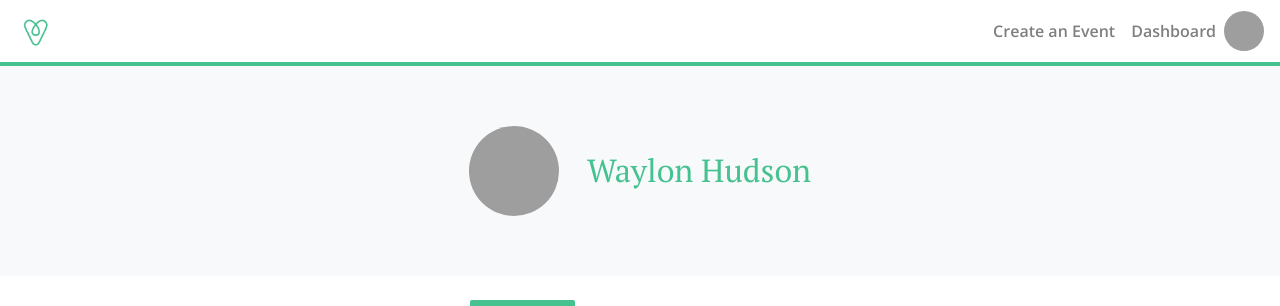
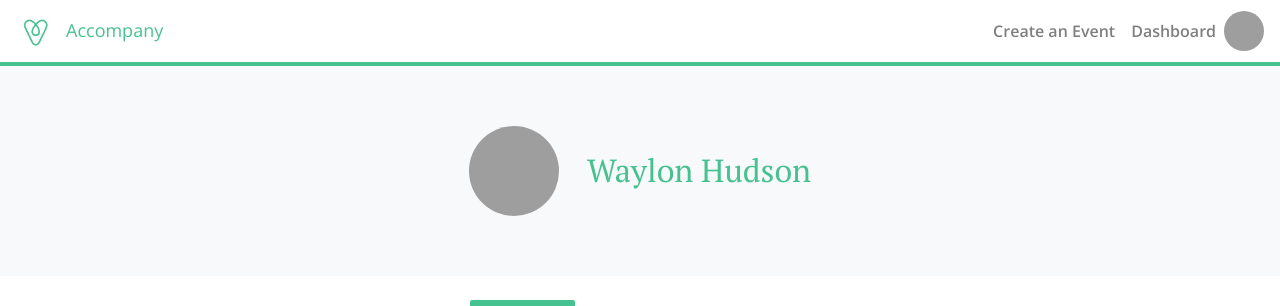
Before and after one commit to jpaulines/rails-date-hiring, a Rails app: page /profile/1 in a window 1280 px wide. Shown: the top 306 px of the page. Run offline with Rails 7, Linux system fonts and the light colour scheme; a user stored in the database is signed in; data comes from the database, SQL or seed files in the repository; style sheets or scripts are compiled from the project's sources; some libraries are stand-ins or nearby versions; some web fonts are replaced; grey boxes are pictures that could not be loaded.

Commit message:
navbaaar

```diff
--- a/app/assets/stylesheets/components/_navbar.scss
+++ b/app/assets/stylesheets/components/_navbar.scss
@@ -26,3 +26,13 @@ a.dropdown-item {
   color: $green;
   }
 }
+
+#navbar-name {
+  padding: 0;
+  color: $green;
+  font-weight: 400;
+  margin-bottom: 0;
+  margin-left: 10px;
+  font-size: 18px;
+
+}
--- a/app/controllers/events_controller.rb
+++ b/app/controllers/events_controller.rb
@@ -51,6 +51,7 @@ class EventsController < ApplicationController
   end
 
   def edit
+    @user = current_user
   end
 
   def update
--- a/app/views/pages/profile.html.erb
+++ b/app/views/pages/profile.html.erb
@@ -1,5 +1,5 @@
 <div class="profile-header">
-    <%= image_tag @user.profile_image, class: "avatar-profile mr-2" %>
+    <%= cl_image_tag @user.profile_image, class: "avatar-profile mr-2" %>
     <h1 class="h1-profile-wm"><%= @user.first_name %> <%= @user.last_name %></h1>
 </div>
 <div class="container">
--- a/app/views/shared/_navbar.html.erb
+++ b/app/views/shared/_navbar.html.erb
@@ -1,6 +1,7 @@
 <div class="navbar navbar-expand-sm navbar-light navbar-lewagon">
-  <%= link_to root_path, class: "navbar-brand" do %>
+  <%= link_to root_path, class: "navbar-brand d-flex justify-content-center align-items-center" do %>
     <%= image_tag "logo_green.png" %>
+    <p id="navbar-name">Accompany</p>
   <% end %>
 
   <button class="navbar-toggler" type="button" data-toggle="collapse" data-target="#navbarSupportedContent" aria-controls="navbarSupportedContent" aria-expanded="false" aria-label="Toggle navigation">
@@ -19,7 +20,7 @@
         </li>
         <li class="nav-item dropdown">
           <%= cl_image_tag @user.profile_image, class: "avatar dropdown-toggle", id: "navbarDropdown", data: { toggle: "dropdown" }, 'aria-haspopup': true, 'aria-expanded': false %>
-<!-- image_tag "default-avatar-pic.png" -->
+          <!-- image_tag "default-avatar-pic.png" -->
 
           <div class="dropdown-menu dropdown-menu-right" aria-labelledby="navbarDropdown">
             <%= link_to "My profile", profile_path(current_user), class: "dropdown-item" %>
```
Also changed, not shown: app/views/dashboards/_events-ahead.html.erb (+7 -5 lines).
